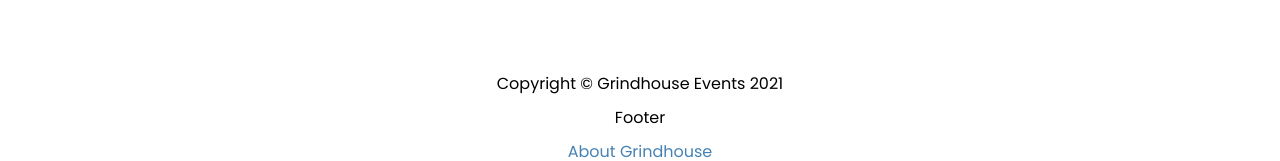
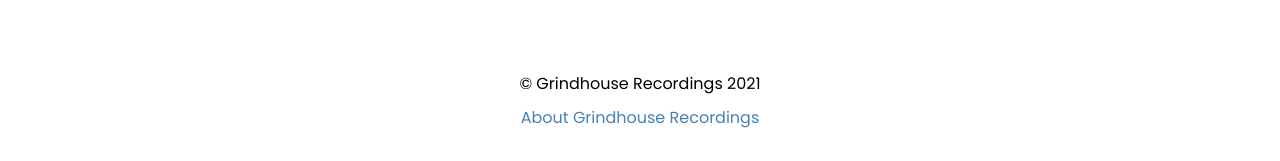
Before and after one commit to andremichalowski/grindhouse_events_frontend, a Next.js app: page /events/add in a window 1280 px wide. Shown: the part 791-952 px from the top of the page. Built offline with nearby package versions, Linux system fonts and the light colour scheme; no server answers.

Commit message:
Small edits

```diff
--- a/components/Footer.js
+++ b/components/Footer.js
@@ -4,9 +4,8 @@
 export default function Footer() {
   return (
     <footer className={styles.footer}>
-      <p> Copyright &copy; Grindhouse Events 2021 </p>
-      <p>Footer</p>
-      <Link href="/about">About Grindhouse</Link>
+      <p> &copy; Grindhouse Recordings 2021 </p>
+      <Link href="/about">About Grindhouse Recordings</Link>
     </footer>
   )
 }
```
